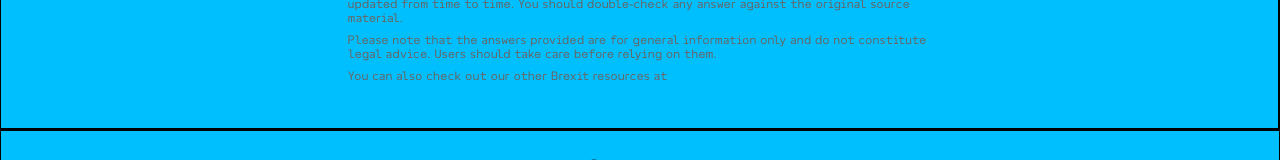
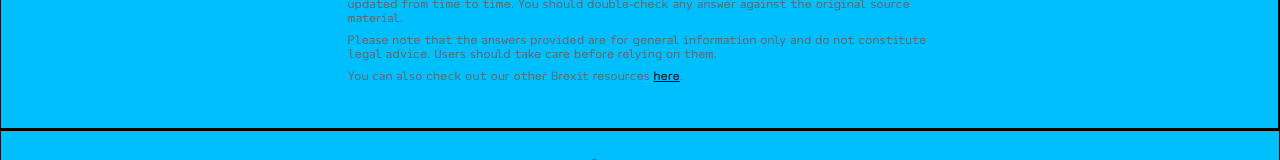
Before and after one commit to JdbGI/gfsb-brexit-faq, a Next.js app: page / in a window 1280 px wide. Shown: the part 498-658 px from the top of the page. Built offline with nearby package versions, Linux system fonts and the light colour scheme.

Commit message:
Update T&C link to be 'here' and black color

```diff
--- a/src/components/HomeClient.js
+++ b/src/components/HomeClient.js
@@ -98,7 +98,7 @@ export default function Home() {
                         Please note that the answers provided are for general information only and do not constitute legal advice. Users should take care before relying on them.
                     </p>
                     <p style={{ fontSize: '0.75rem', color: '#666' }}>
-                        You can also check out our other Brexit resources at <a href="https://www.gfsb.gi/benefits/brexit/" target="_blank" rel="noopener noreferrer" style={{ color: 'var(--gfsb-cyan)', textDecoration: 'underline' }}>https://www.gfsb.gi/benefits/brexit/</a>
+                        You can also check out our other Brexit resources <a href="https://www.gfsb.gi/benefits/brexit/" target="_blank" rel="noopener noreferrer" style={{ color: 'var(--gfsb-black)', textDecoration: 'underline' }}>here</a>.
                     </p>
                 </div>
 
```
